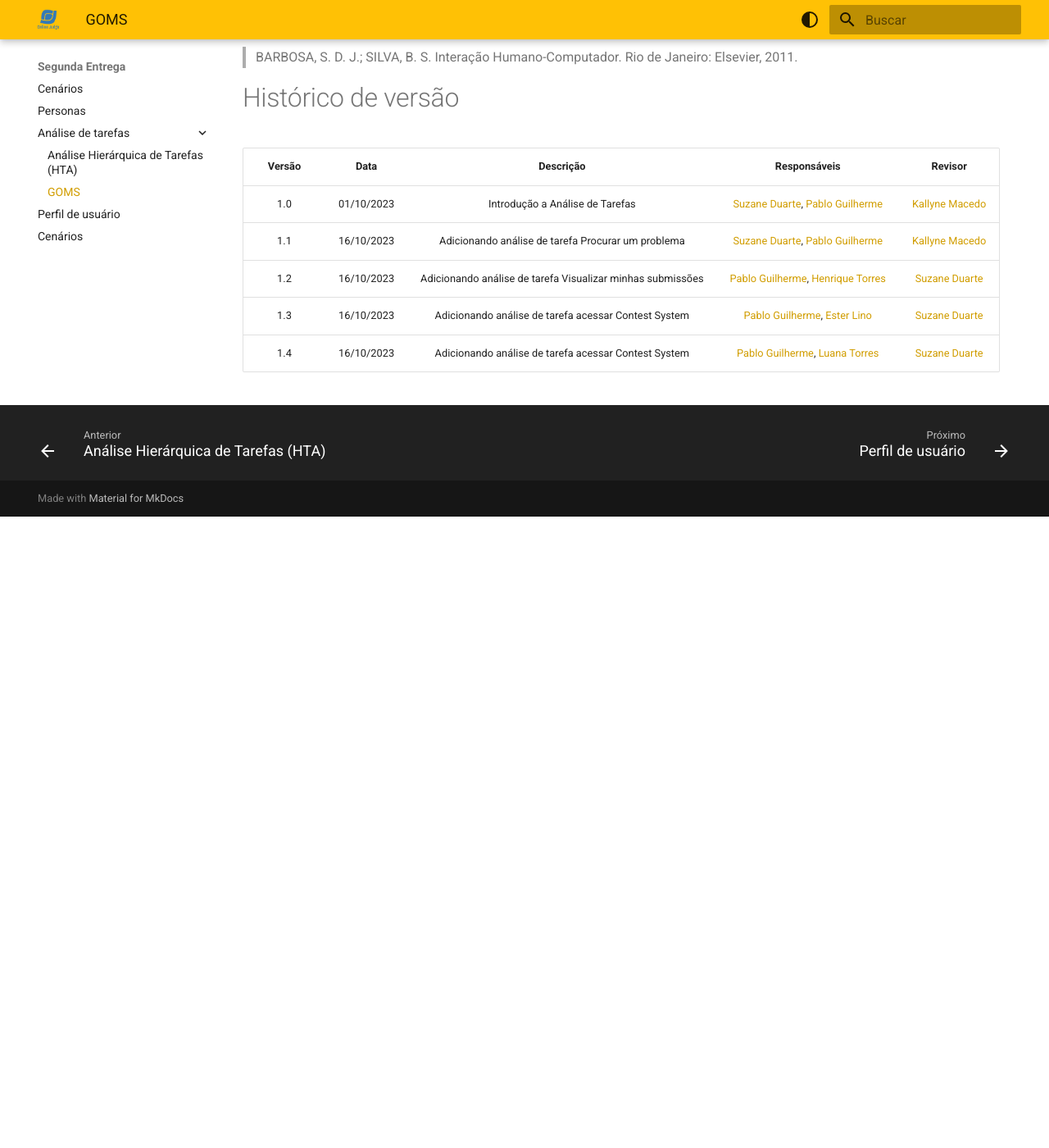
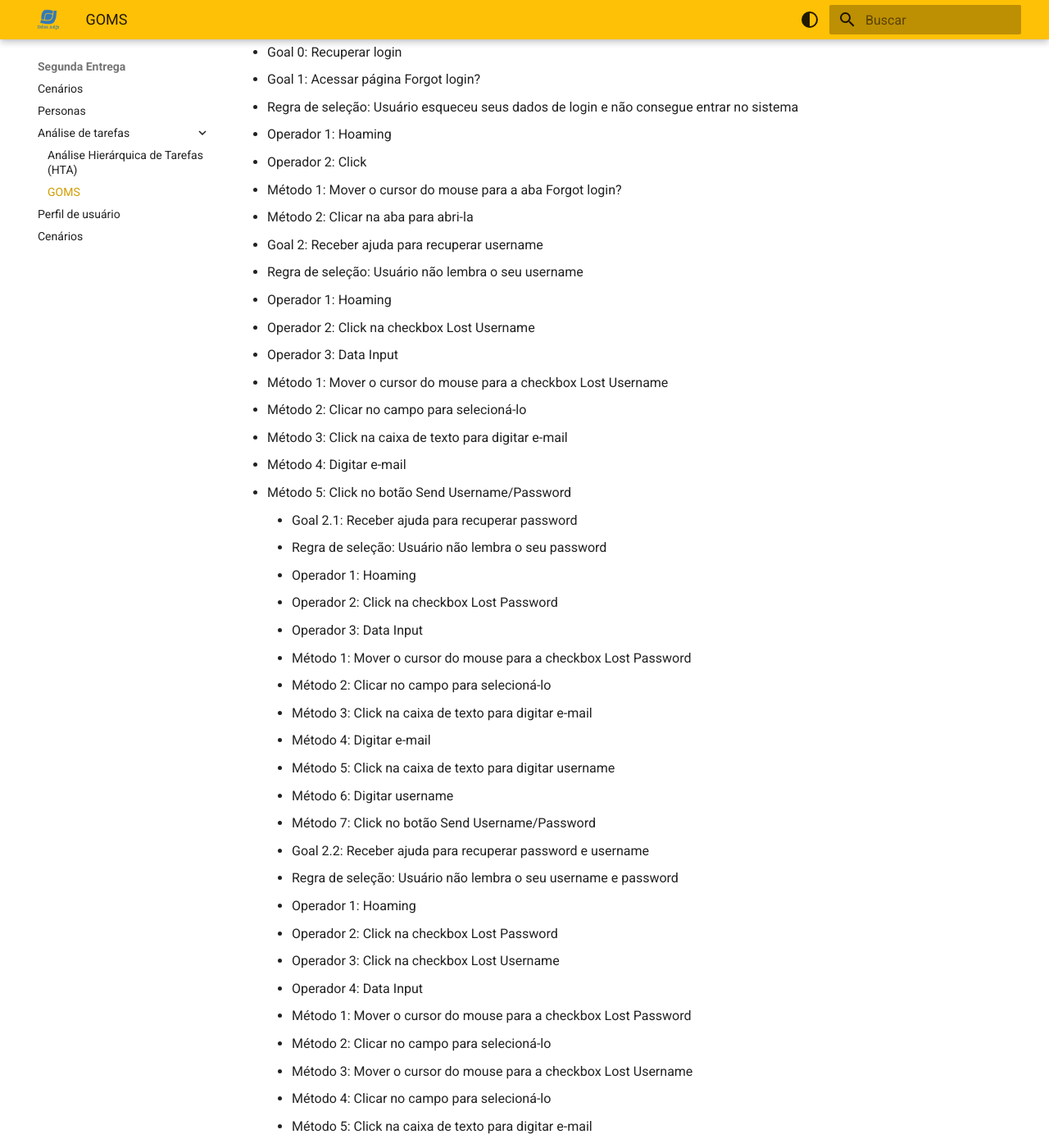
Before and after one commit to Interacao-Humano-Computador/2023.2-OnlineJudge, an MkDocs documentation site: the page built from docs/segunda-entrega/analise-tarefas/GOMS.md, in a window 1280 px wide and 1400 px high, scrolled down 7640 px. Shown: the whole window at 82% size. Built offline with MkDocs 1.6.1 and Material for MkDocs 9.7.7, drawn with Linux system fonts in a browser that asks for light colours; before the commit the page ends 8270 px from its top, so only the background shows below that; some of the changed text lies outside the part shown.

Commit message:
goms recuperacao de senha

```diff
--- a/docs/segunda-entrega/analise-tarefas/GOMS.md
+++ b/docs/segunda-entrega/analise-tarefas/GOMS.md
@@ -99,6 +99,7 @@ Nesta tarefa o objetivo é acessar a aba que permite ver todas as submissões.
     - Método 2: Clicar na submissão desejada
 
 <center><b>Fonte:</b> <a href="https://github.com/suzaneduarte">Suzane Duarte</a>, <a href="https://github.com/PabloGJBS">Pablo Guilherme</a>, <a href="https://github.com/henriqtorresl">Henrique Torres</a></center>
+
 ## Contatar colaboradores
 
 Nesta tarefa o objetivo do usuário é contatar colaboradores do site
@@ -227,6 +228,55 @@ Nesta tarefa o objetivo do usuário é alterar as informações de sua conta
 <center><b>Fonte:</b> <a href="https://github.com/luanatorress">Luana Torres</a>, <a href="https://github.com/PabloGJBS">Pablo Guilherme</a></center>
 <br><br>
 
+## Forgot login?
+
+- Goal 0: Recuperar login
+  - Goal 1: Acessar página Forgot login?
+  - Regra de seleção: Usuário esqueceu seus dados de login e não consegue entrar no sistema
+  - Operador 1: Hoaming
+  - Operador 2: Click
+  - Método 1: Mover o cursor do mouse para a aba Forgot login?
+  - Método 2: Clicar na aba para abri-la
+  - Goal 2: Receber ajuda para recuperar username
+  - Regra de seleção: Usuário não lembra o seu username
+  - Operador 1: Hoaming
+  - Operador 2: Click na checkbox Lost Username
+  - Operador 3: Data Input
+  - Método 1: Mover o cursor do mouse para a checkbox Lost Username
+  - Método 2: Clicar no campo para selecioná-lo
+  - Método 3: Click na caixa de texto para digitar e-mail
+  - Método 4: Digitar e-mail
+  - Método 5: Click no botão Send Username/Password
+    - Goal 2.1: Receber ajuda para recuperar password
+    - Regra de seleção: Usuário não lembra o seu password
+    - Operador 1: Hoaming
+    - Operador 2: Click na checkbox Lost Password
+    - Operador 3: Data Input
+    - Método 1: Mover o cursor do mouse para a checkbox Lost Password
+    - Método 2: Clicar no campo para selecioná-lo
+    - Método 3: Click na caixa de texto para digitar e-mail
+    - Método 4: Digitar e-mail
+    - Método 5: Click na caixa de texto para digitar username
+    - Método 6: Digitar username
+    - Método 7: Click no botão Send Username/Password
+      - Goal 2.2: Receber ajuda para recuperar password e username
+      - Regra de seleção: Usuário não lembra o seu username e password
+      - Operador 1: Hoaming
+      - Operador 2: Click na checkbox Lost Password
+      - Operador 3: Click na checkbox Lost Username
+      - Operador 4: Data Input
+      - Método 1: Mover o cursor do mouse para a checkbox Lost Password
+      - Método 2: Clicar no campo para selecioná-lo
+      - Método 3: Mover o cursor do mouse para a checkbox Lost Username
+      - Método 4: Clicar no campo para selecioná-lo
+      - Método 5: Click na caixa de texto para digitar e-mail
+      - Método 6: Digitar e-mail
+      - Método 7: Click na caixa de texto para digitar username
+      - Método 8: Digitar username
+      - Método 9: Click no botão Send Username/Password
+
+<center><b>Fonte:</b> <a href="https://github.com/kalipassos">Kallyne Macedo</a></center>
+<br><br>
 
 # Bibliografia
 
@@ -241,3 +291,4 @@ Nesta tarefa o objetivo do usuário é alterar as informações de sua conta
 |  1.2   | 16/10/2023 | Adicionando análise de tarefa Visualizar minhas submissões | [Pablo Guilherme](https://github.com/PabloGJBS), [Henrique Torres](https://github.com/henriqtorresl) | [Suzane Duarte](https://github.com/suzaneduarte) |
 |  1.3   | 16/10/2023 | Adicionando análise de tarefa acessar Contest System | [Pablo Guilherme](https://github.com/PabloGJBS), [Ester Lino](https://github.com/esteerlino) | [Suzane Duarte](https://github.com/suzaneduarte) |
 |  1.4   | 16/10/2023 | Adicionando análise de tarefa acessar Contest System | [Pablo Guilherme](https://github.com/PabloGJBS), [Luana Torres](https://github.com/luanatorress) | [Suzane Duarte](https://github.com/suzaneduarte) |
+|  1.5   | 16/10/2023 | Adicionando análise tarefa Recuperação de login (Forgot login?) | [Kallyne Macedo](https://github.com/kalipassos) | [Suzane Duarte](https://github.com/suzaneduarte) |
```
